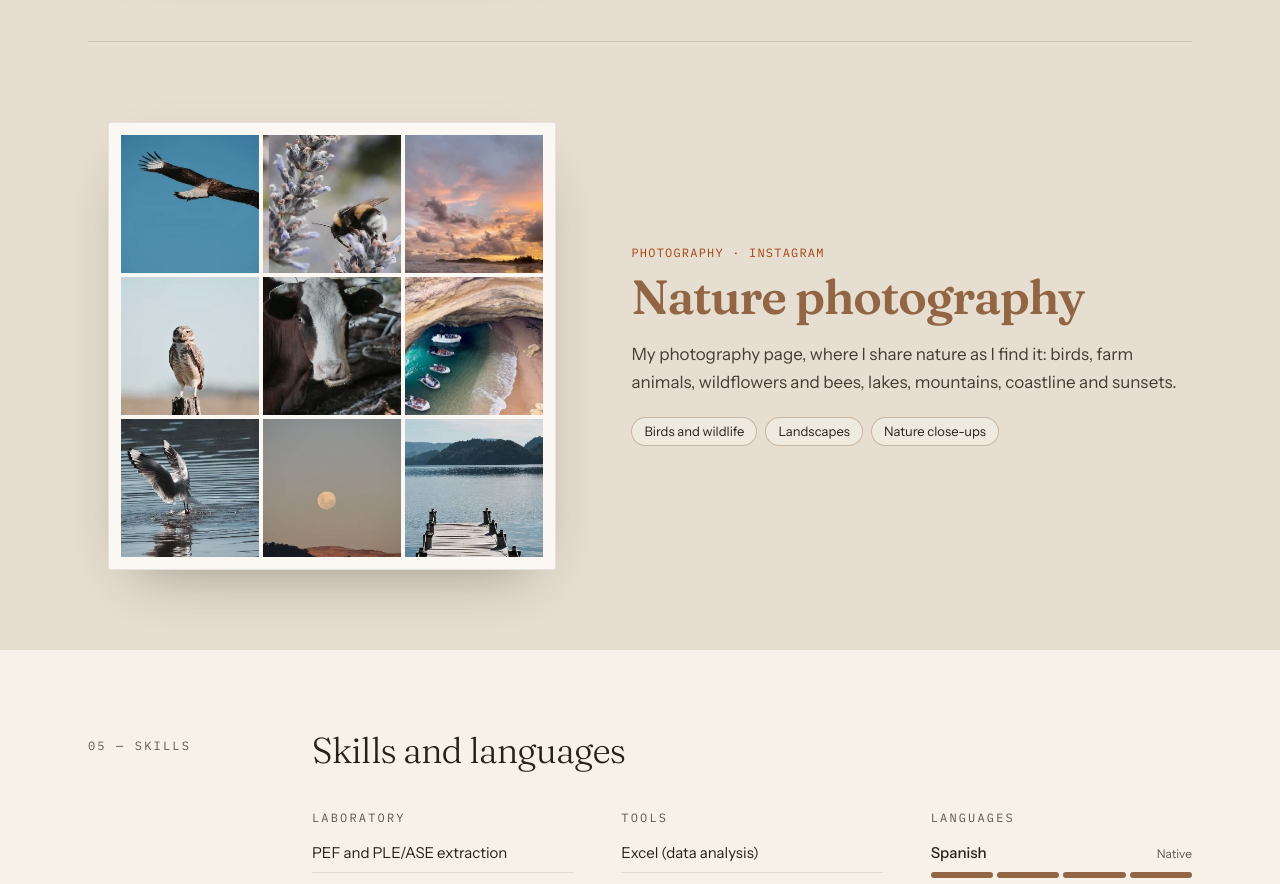
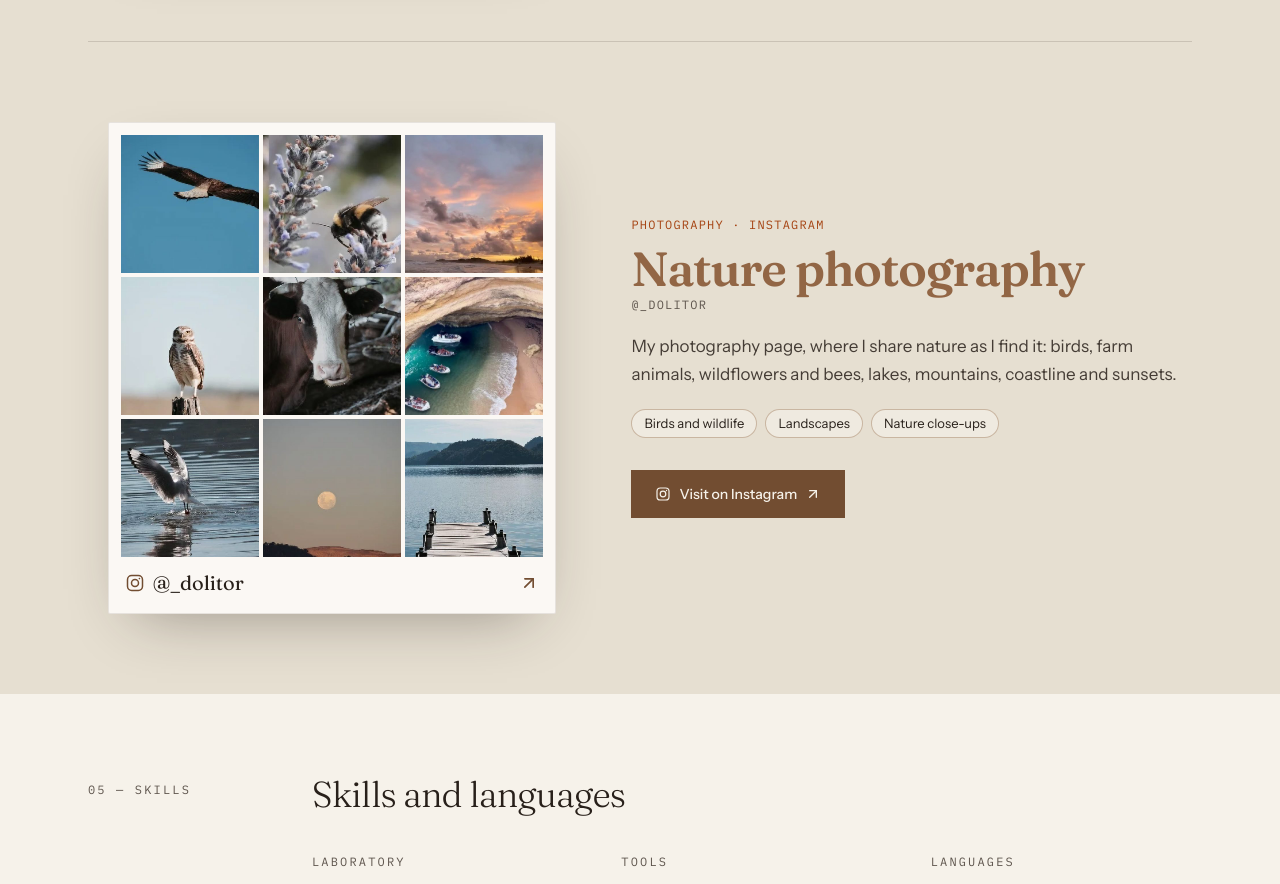
Before and after one commit to agustinsoares/dolores-rivera-portfolio, a React (Vite) app: page / in a window 1280 px wide. Shown: the part 10800-11684 px from the top of the page. Built offline with nearby package versions, Linux system fonts and the light colour scheme; a web font is replaced by a local one.

Commit message:
Photography project: link @_dolitor on Instagram
Co-Authored-By: Claude Opus 5.5 <noreply@anthropic.com>
Claude-Session: https://claude.ai/code/session_01LjtfZXo3zEo2NKwP8DFUJH

```diff
--- a/src/content.ts
+++ b/src/content.ts
@@ -601,9 +601,8 @@ export const projects = {
       es: "Fotografía · Instagram",
     },
     title: { en: "Nature photography", no: "Naturfotografi", es: "Fotografía de naturaleza" },
-    // Fill in the account handle and URL to show the link and button
-    handle: "",
-    url: "",
+    handle: "@_dolitor",
+    url: "https://www.instagram.com/_dolitor/",
     summary: {
       en: "My photography page, where I share nature as I find it: birds, farm animals, wildflowers and bees, lakes, mountains, coastline and sunsets.",
       no: "Fotosiden min, der jeg deler naturen slik jeg finner den: fugler, gårdsdyr, villblomster og bier, innsjøer, fjell, kyst og solnedganger.",
```
